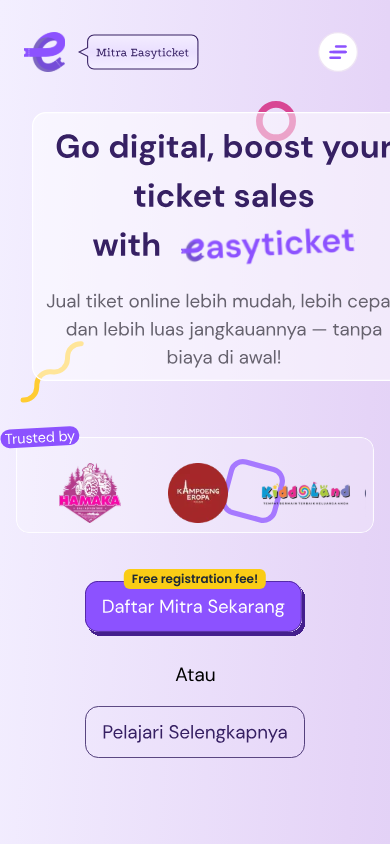
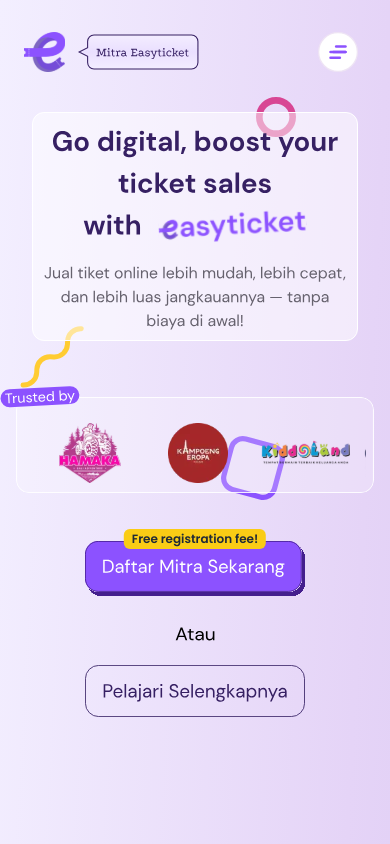
Before and after one commit to rintasollu/Easyticket, a Next.js app: page / in a window 390 px wide. Shown: the top 844 px of the page. Built offline with nearby package versions, Linux system fonts and the light colour scheme.

Commit message:
Perbaikan Responsive

```diff
--- a/src/components/sections/HeroSection.js
+++ b/src/components/sections/HeroSection.js
@@ -3,10 +3,9 @@
 import { FaTiktok, FaFacebook, FaInstagram } from 'react-icons/fa';
 import Link from 'next/link'; // Wajib untuk Next.js Link
 const HeroSection = () => {
-  return (
-    <section
-      className="relative w-full px-4 pt-20 pb-40 text-center"
-    >
+    return (
+        <section className="relative w-full px-4 pt-20 pb-40 text-center">
+
      {/* Header */}
 <header className="absolute top-0 left-0 right-0 flex items-center justify-between p-6 mx-auto max-w-7xl">
 
@@ -75,14 +74,16 @@
                 className="hidden w-full h-auto max-w-2xl md:block" // Hidden di mobile, block di MD+
             />
 
-            {/* 2. GAMBAR UNTUK MOBILE (Framegodigital.svg) - Tampil hanya di Mobile */}
-            <Image
-                src="/images/Framegodigital.svg" // Pastikan path ini benar
-                alt="Go digital, boost your ticket sales with easyticket"
-                width={600} // Sesuaikan ukuran untuk mobile
-                height={400} // Sesuaikan ukuran untuk mobile
-                className="block max-w-sm md:hidden **filter blur-sm**" // Block di mobile, hidden di MD+
-            />
+           {/* 2. GAMBAR UNTUK MOBILE (Framegodigital.svg) - Tampil hanya di Mobile */}
+<Image
+    src="/images/Framegodigital.svg"
+    alt="Go digital, boost your ticket sales with easyticket"
+    // Set width dan height ke nilai yang LEBIH KECIL dan proporsional untuk mobile
+    width={400}
+    height={300}
+    // Ganti class: Tambahkan 'w-full' dan hapus 'max-w-sm' yang redundant di sini
+    className="block w-full h-auto mx-auto md:hidden"
+/>
         </a>
 </div>
       {/* DEKORASI BARU DITAMBAHKAN DI SINI */}
```
